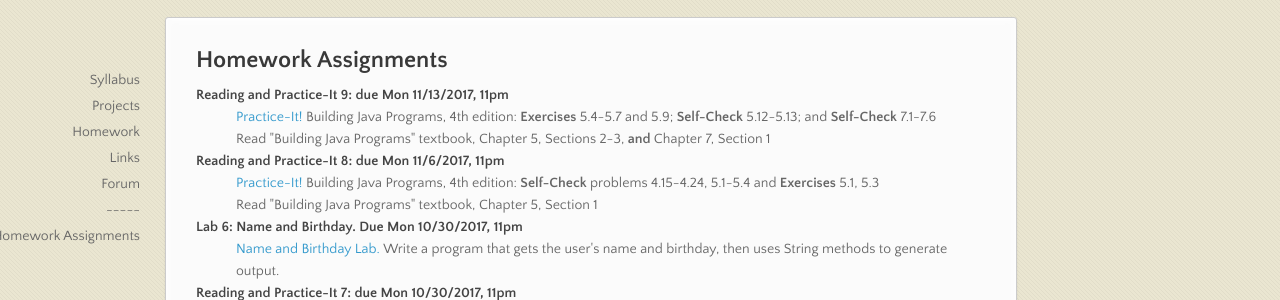
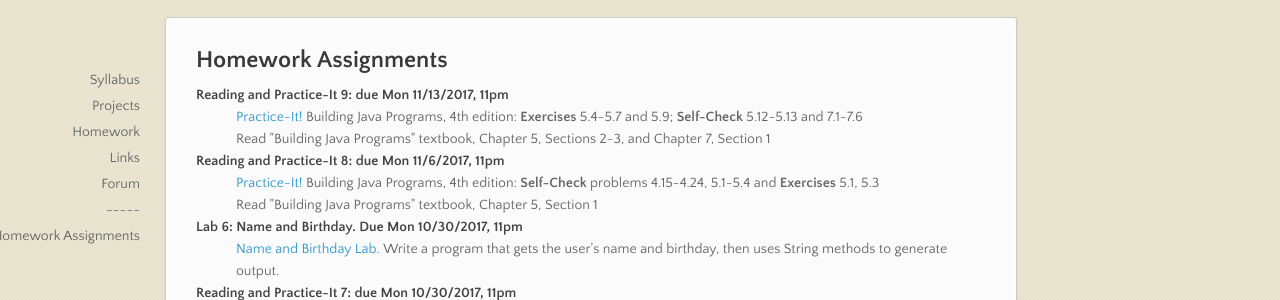
Before and after one commit to stutlerk/ihs-website, a Jekyll site: the page built from _apcs/homework.html, in a window 1280 px wide and 1248 px high. Shown: the part 173-473 px from the top of the window. Built offline with Jekyll 4.4.1, drawn with Linux system fonts in a browser that asks for light colours; nearby versions of some CDN libraries.

Commit message:
Update homework.html

```diff
--- a/_apcs/homework.html
+++ b/_apcs/homework.html
@@ -7,8 +7,8 @@
 <h2>Homework Assignments</h2>
   <dl>
     <dt>Reading and Practice-It 9: due Mon 11/13/2017, 11pm</dt>
-    <dd><a href="https://practiceit.cs.washington.edu/" target="_blank">Practice-It!</a> Building Java Programs, 4th edition: <b>Exercises</b> 5.4-5.7 and 5.9; <b>Self-Check</b> 5.12-5.13; and <b>Self-Check</b> 7.1-7.6</dd>
-    <dd>Read "Building Java Programs" textbook, Chapter 5, Sections 2-3, <b>and</b> Chapter 7, Section 1</dd>
+    <dd><a href="https://practiceit.cs.washington.edu/" target="_blank">Practice-It!</a> Building Java Programs, 4th edition: <b>Exercises</b> 5.4-5.7 and 5.9; <b>Self-Check</b> 5.12-5.13 and 7.1-7.6</dd>
+    <dd>Read "Building Java Programs" textbook, Chapter 5, Sections 2-3, and Chapter 7, Section 1</dd>
 
     <!--
     <dt>Lab 7: Identifier Generator. Due Fri 11/3/2017, end of class</dt>
```
